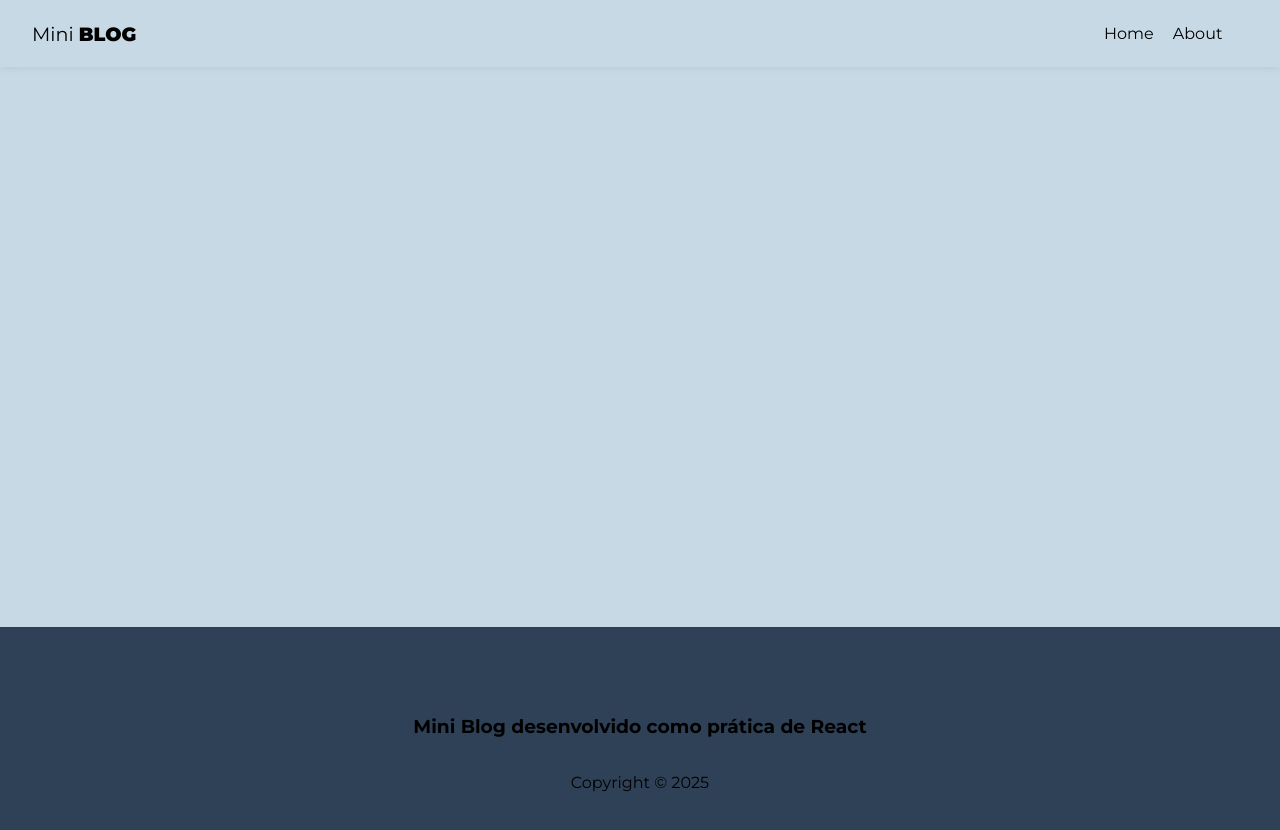
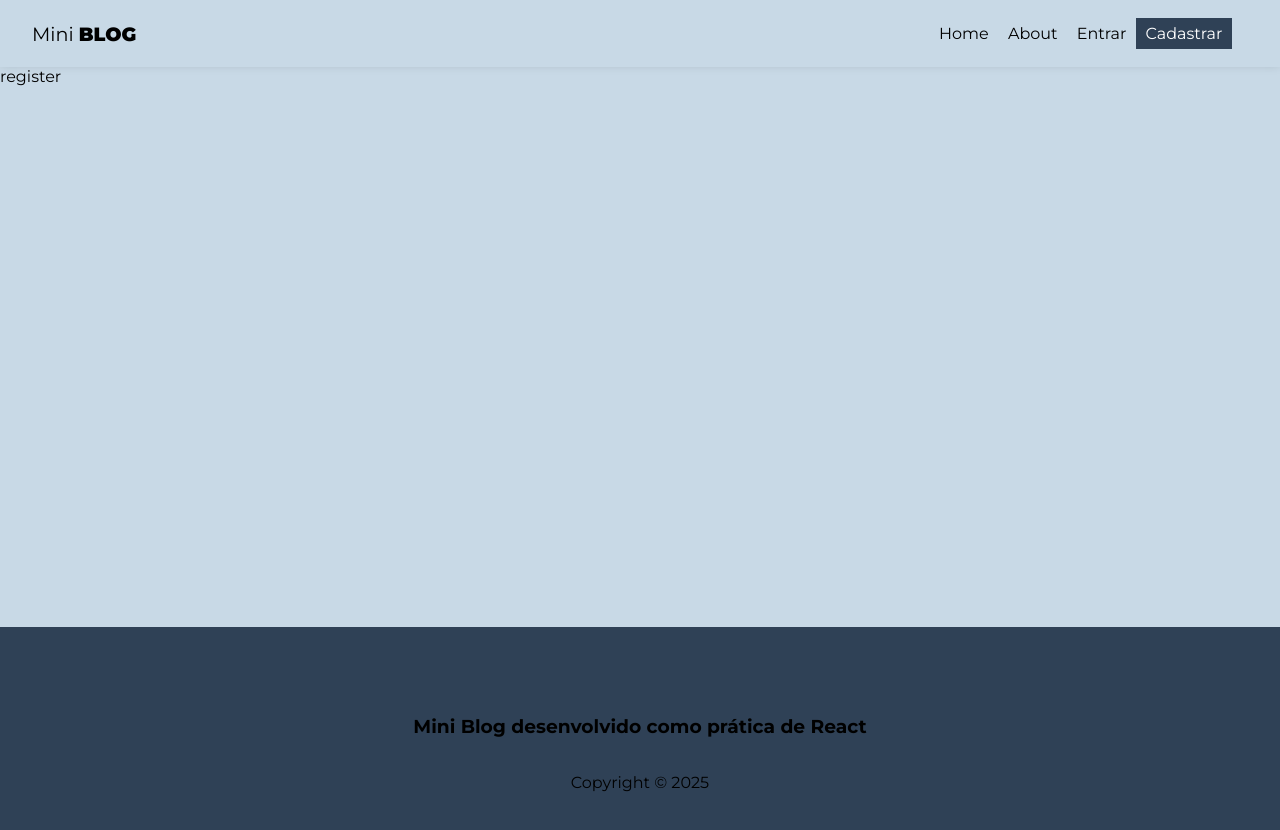
Before and after one commit to Isa-codelab/miniblog, a React (Vite) app: page /register in a window 1280 px wide. Shown: the top 830 px of the page. Built offline with nearby package versions, Linux system fonts and the light colour scheme.

Commit message:
feat: add Login and Register pages

```diff
--- a/src/App.jsx
+++ b/src/App.jsx
@@ -1,6 +1,8 @@
 import { BrowserRouter, Routes, Route } from 'react-router-dom';
 import Home from './pages/Home/home';
 import About from './pages/About/about';
+import Register from './pages/Register/register';
+import Login from './pages/Login/login';
 
 import './App.css';
 
@@ -18,6 +20,8 @@
           <Routes>
             <Route path='/' element={<Home />} />
             <Route path='/about' element={<About />} />
+            <Route path="/login" element={<Login/>} />
+            <Route path="/register" element={<Register/>} />
           </Routes>
         </div>
         <Footer/>
--- a/src/components/Navbar.jsx
+++ b/src/components/Navbar.jsx
@@ -16,6 +16,14 @@
             <li>
                 <NavLink to='/about' className={({isActive}) => (isActive ? styles.active : "")}>About</NavLink>
             </li>
+
+            <li>
+                <NavLink to='/login' className={({isActive}) => (isActive ? styles.active : "")}>Entrar</NavLink>
+            </li>
+
+            <li>
+              <NavLink to='/register' className={({isActive}) => (isActive ? styles.active : "")}>Cadastrar</NavLink>
+            </li>
         </ul>
     </nav>
   )
--- /dev/null
+++ b/src/pages/Login/login.jsx
@@ -0,0 +1,8 @@
+import styles from './login.module.css';
+const login = () => {
+  return (
+    <div>login</div>
+  )
+}
+
+export default login
--- /dev/null
+++ b/src/pages/Register/register.jsx
@@ -0,0 +1,9 @@
+import styles from './register.module.css';
+
+const register = () => {
+  return (
+    <div>register</div>
+  )
+}
+
+export default register
```
Also changed, not shown: src/pages/Login/login.module.css (added), src/pages/Register/register.module.css (added).
